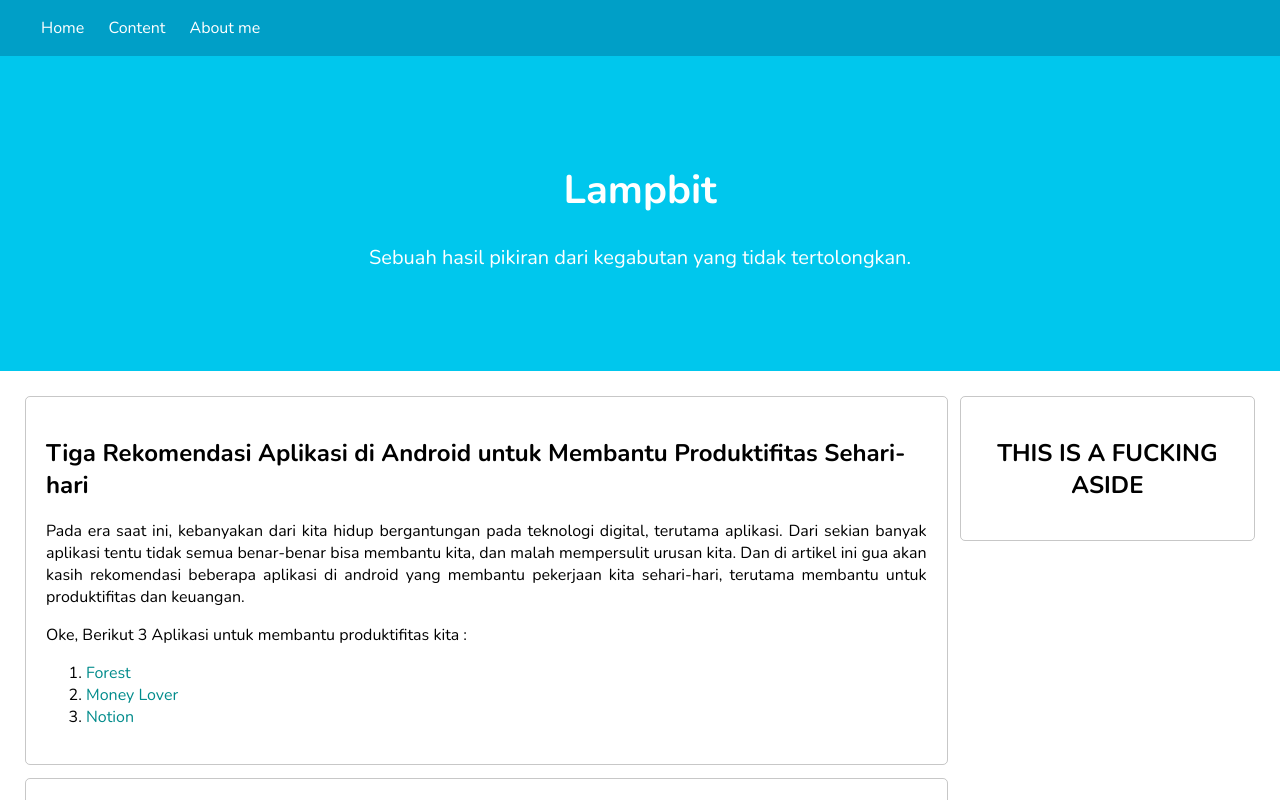
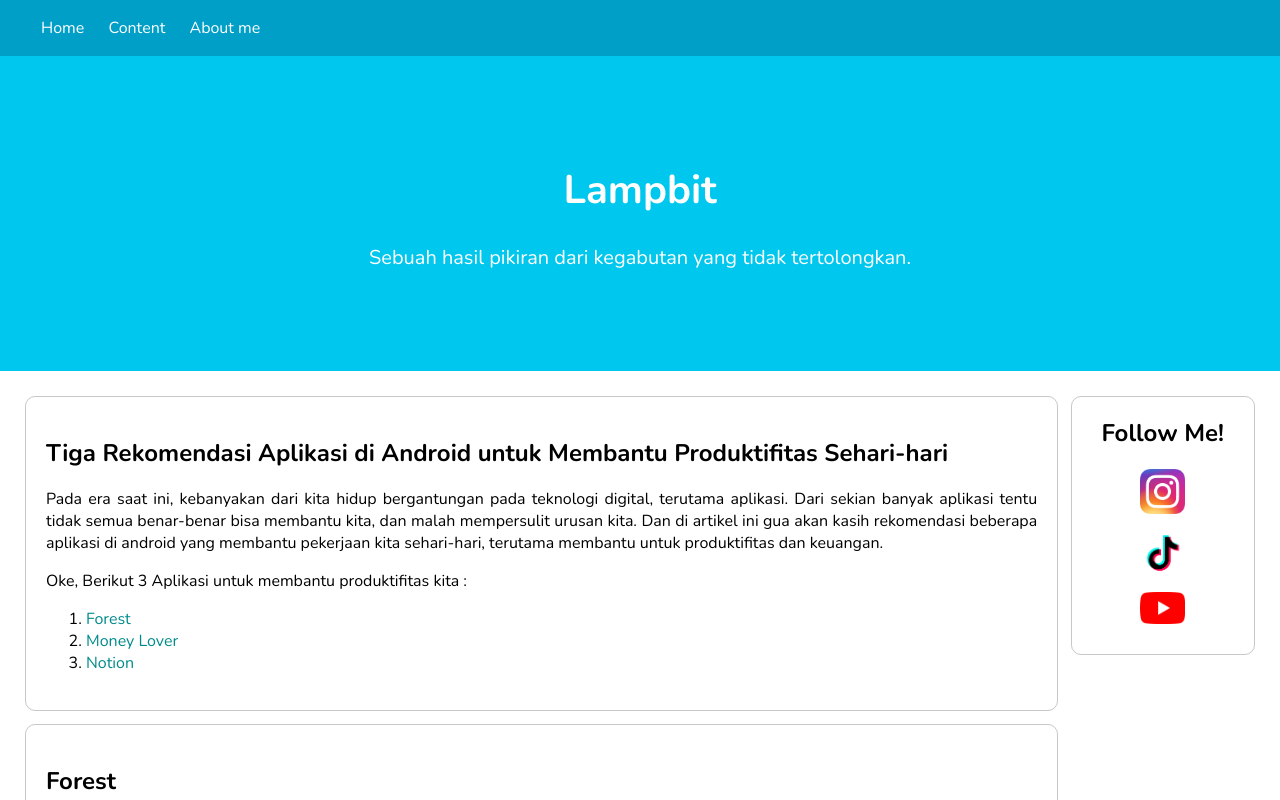
Before and after one commit to mhmmdhandika/LampBit, a plain HTML site: page index.html in a window 1280 px wide. Shown: the top 800 px of the page. Drawn offline with nearby package versions, Linux system fonts and the light colour scheme.

Commit message:
Menambahkan (position: sticky) pada navigasi jumbotron dan menyempurnakan aside

```diff
--- a/assets/style/style.css
+++ b/assets/style/style.css
@@ -10,10 +10,16 @@ body {
     font-family: 'Nunito', sans-serif;
 }
 
+header {
+    display: inline;
+}
+
 #navTron {
     color: white;
     background: #009fc7;
     padding: 1px;
+    position: sticky;
+    top: 0;
 }
 
 #navTron ul li {
@@ -47,7 +53,7 @@ main {
 
 .content {
     float: left;
-    width: 75%;
+    width: 84%;
 }
 
 .card {
@@ -56,6 +62,7 @@ main {
     border-radius: 5px;
     padding: 20px;
     border: rgba(139, 139, 139, 0.479) solid 1px;
+    border-radius: 10px;
 }
 
 .card p {
@@ -81,9 +88,18 @@ main {
 
 aside {
     float: right;
-    width: 24%;
+    width: 15%;
     text-align: center;
     border: rgba(192, 192, 192, 0.479) solid 1px;
+}
+
+.card aside {
+    border-radius: 30px;
+}
+
+aside img {
+    max-width: 45px;
+    padding-bottom: 10px;
 }
 
 footer p {
@@ -97,6 +113,10 @@ footer p {
 
 @media screen and (max-width: 1000px) {
 
+    .logoApp {
+        max-width: 40%;
+    }
+
     .content,
     aside {
         width: 100%;
--- a/index.html
+++ b/index.html
@@ -1,6 +1,7 @@
 <html>
 
 <head>
+    <meta name="viewport" content="width=device-width, initial-scale=1">
     <title>Lampbit</title>
     <link rel="stylesheet" href="assets/style/style.css">
 </head>
@@ -120,8 +121,13 @@
 
         </div>
 
-        <aside class="card">
-            <h1>THIS IS A FUCKING ASIDE</h1>
+        <aside class="card aside">
+            <h2 style="margin-top: 0;">Follow Me!</h2>
+            <a href=""><img src="assets/socmed/insta.png" alt="Instagram"></a>
+            <br>
+            <a href=""><img src="assets/socmed/tiktok.png" alt="Tiktok"></a>
+            <br>
+            <a href=""><img src="assets/socmed/youtube.png" alt="Youtube"></a>
         </aside>
 
     </main>
```
